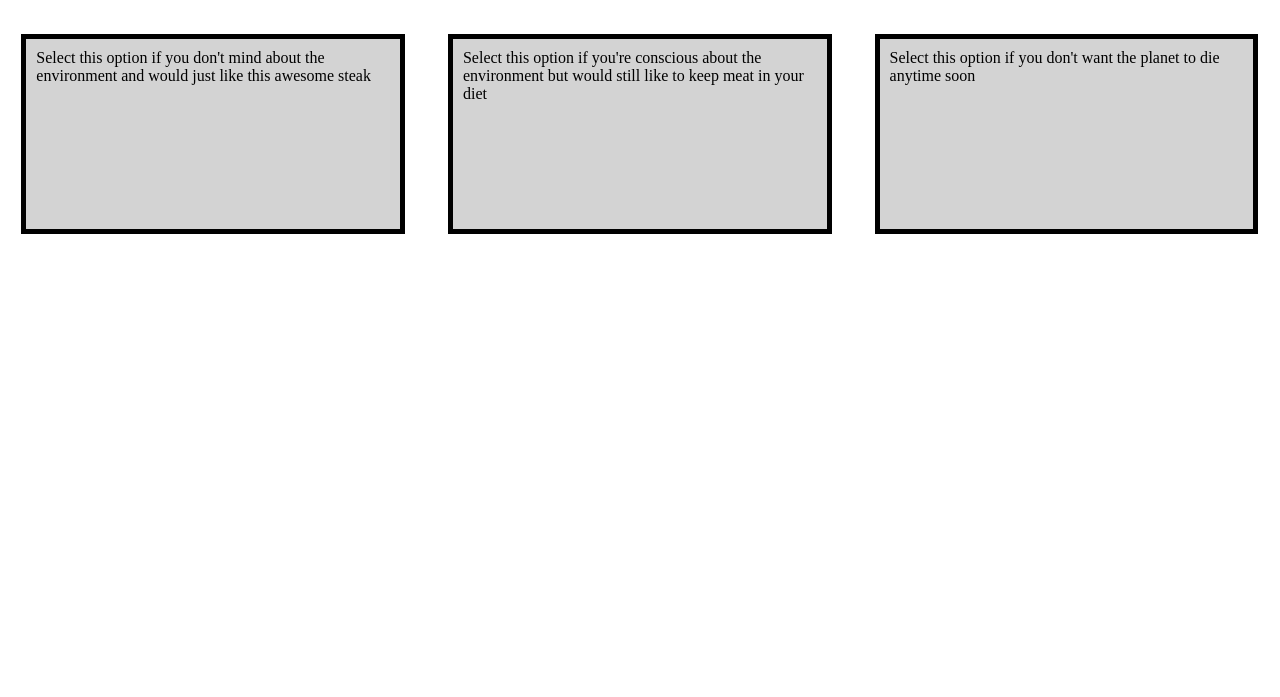
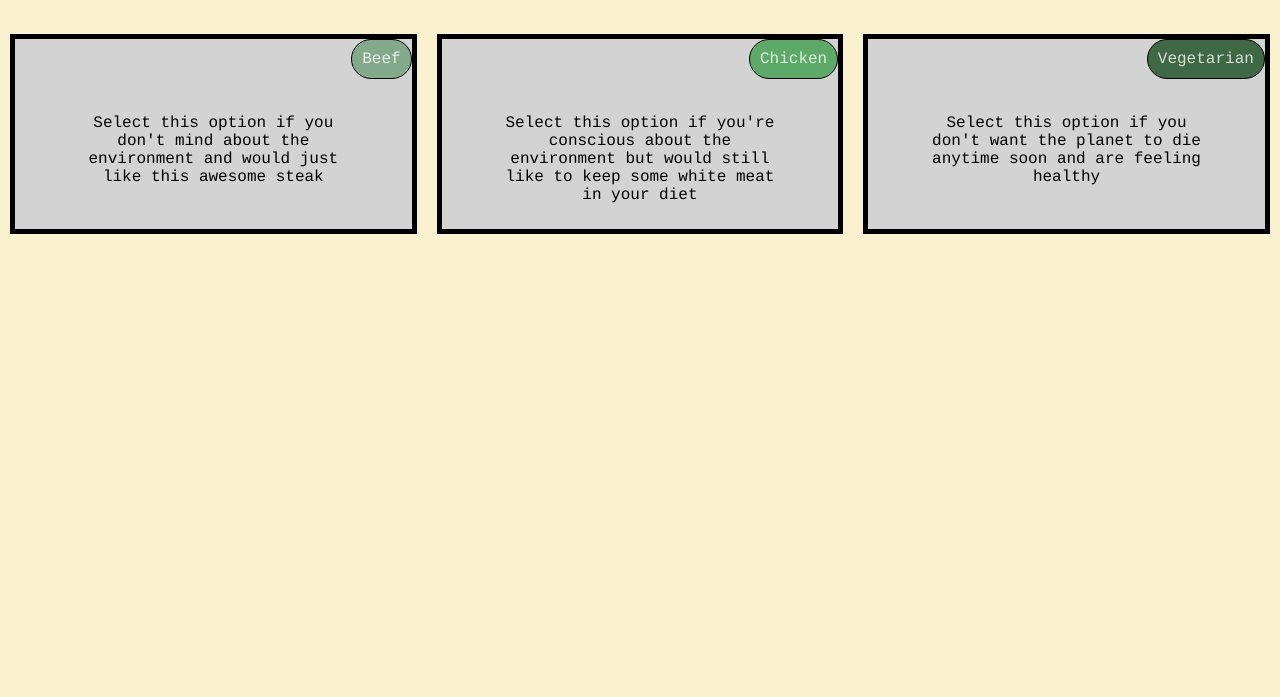
Before and after one commit to migueltavarestech/module2, a plain HTML site: page mod2_solution/index.html in a window 1280 px wide. Shown: the part 103-800 px from the top of the page. Drawn offline with Linux system fonts and the light colour scheme.

Commit message:
Stylize page

```diff
--- a/mod2_solution/css/style.css
+++ b/mod2_solution/css/style.css
@@ -2,8 +2,16 @@
 
 * {
     box-sizing: border-box;
+    text-align: center;
     margin: 0;
     padding: 0;
+    font-family: courier, arial, helvetica;
+    background-color: #FAF1CF;
+}
+
+h1 {
+    padding-top: 50px;
+    padding-bottom: 30px;
 }
 
 .row {
@@ -12,14 +20,40 @@
 
 p {
     background-color: lightgray;
-    padding: 10px;
+    padding-top: 75px;
+    padding-right: 50px;
+    padding-bottom: 50px;
+    padding-left: 50px;
     border: 5px solid black;
-    width: 90%;
     height: 200px;
-    margin: auto;
-    margin-top: 100px;
-    overflow: auto;
-    vertical-align: middle;
+    margin-right: 10px;
+    margin-left: 10px;
+    margin-top: 20px;
+    display: block;
+}
+
+.floatingbox {
+    padding: 10px 10px 10px 10px;
+    margin-top: -75px;
+    margin-right: -50px;
+    float: right;
+    border: 1px solid black;
+    border-radius: 25px;
+}
+
+#box1 {
+    background-color: #84aa8c;
+    color: rgba(255,255,255,.8);
+}
+
+#box2 {
+    background-color: #5DAA68;
+    color: rgba(255,255,255,.8);
+}
+
+#box3 {
+    background-color: #3F6844;
+    color: rgba(255,255,255,.8);
 }
 
 /******* Desktop Version *******/
@@ -32,10 +66,21 @@ p {
 
 /******* Tablet Version *******/
 @media (min-width: 768px) and (max-width: 991px) {
+    .col-md-6 {
+        float: left;
+        width: 50%;
+    }
 
+    .col-md-12 {
+        float: left;
+        width: 100%;
+    }
 }
 
 /******* Desktop Version *******/
 @media (max-width: 767px) {
-
+    .col-xs-12 {
+        float: left;
+        width: 100%;
+    }
 }
--- a/mod2_solution/index.html
+++ b/mod2_solution/index.html
@@ -12,14 +12,14 @@
 <h1>Awesome Menu</h1>
 
 <div class='row'>
-    <!-- <div class ='col-lg-4'><h2>Beef</h2></div> -->
-    <div class ='col-lg-4'><p>Select this option if you don't mind about the environment and would just like this awesome steak</p></div>
 
-    <!-- <div class ='col-lg-4'><h2>Chicken</h2></div> -->
-    <div class ='col-lg-4'><p>Select this option if you're conscious about the environment but would still like to keep meat in your diet</p></div>
+    <div class ='col-lg-4 col-md-6 col-xs-12'><p><span class='floatingbox' id='box1'>Beef</span>Select this option if you don't mind about the environment and would just like this awesome steak</p></div>
 
-    <!-- <div class ='col-lg-4'><h2>Vegetarian</h2></div> -->
-    <div class ='col-lg-4'><p>Select this option if you don't want the planet to die anytime soon</p></div>
+
+    <div class ='col-lg-4 col-md-6 col-xs-12'><p><span class='floatingbox' id='box2'>Chicken</span>Select this option if you're conscious about the environment but would still like to keep some white meat in your diet</p></div>
+
+
+    <div class ='col-lg-4 col-md-12 col-xs-12'><p><span class='floatingbox' id='box3'>Vegetarian</span>Select this option if you don't want the planet to die anytime soon and are feeling healthy</p></div>
 </div>
 
 </body>
```
